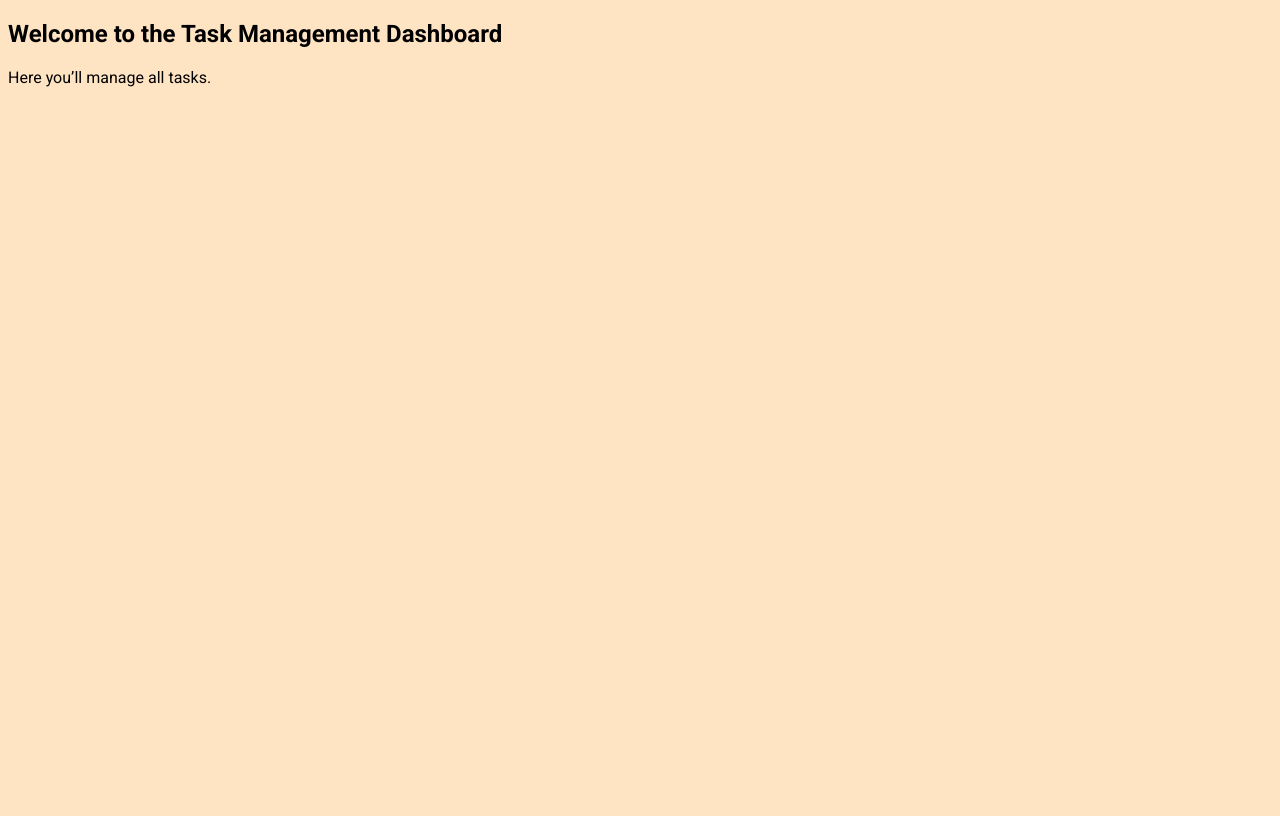
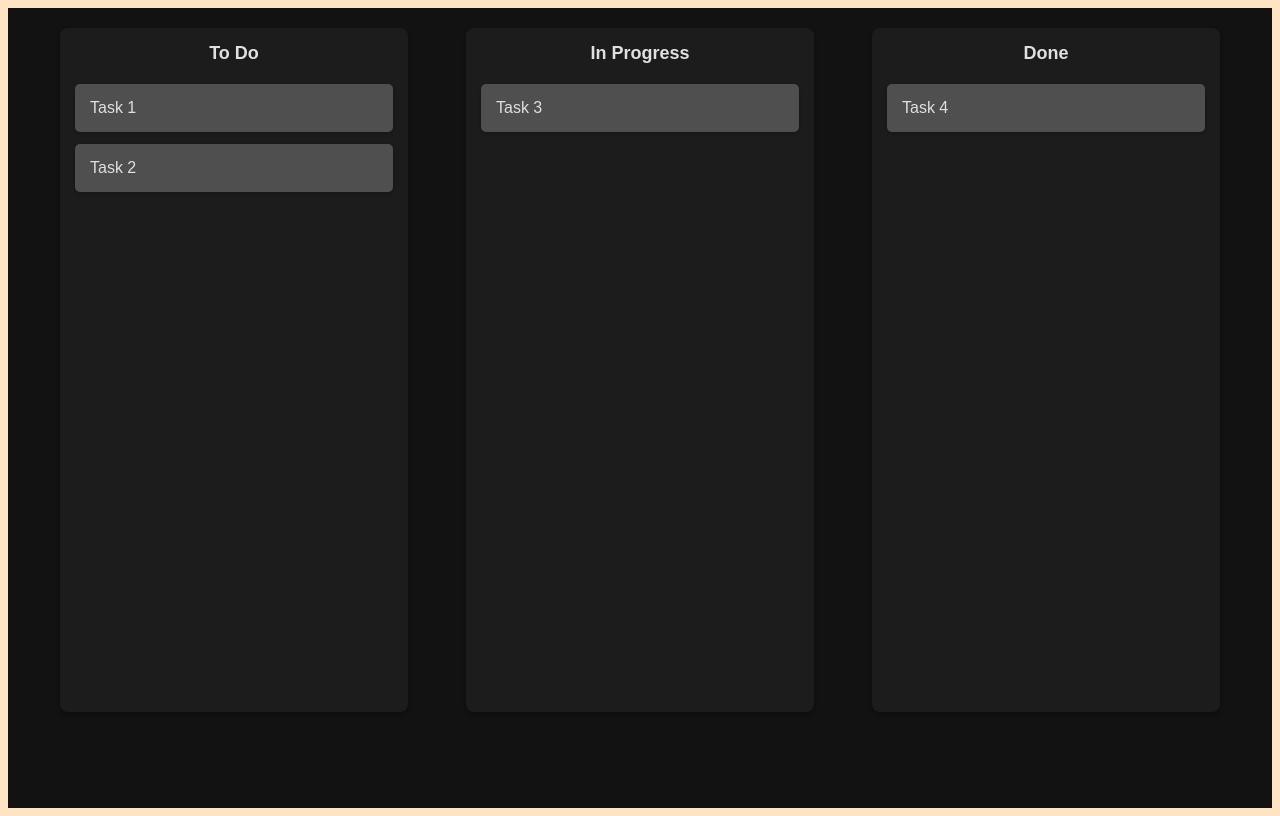
Before and after one commit to xballad/ASOS_FE, an Angular app in the folder asos-fe/: page /dashboard in a window 1280 px wide. Built offline with nearby package versions, Linux system fonts and the light colour scheme.

Commit message:
uprava front-end

```diff
--- a/asos-fe/angular.json
+++ b/asos-fe/angular.json
@@ -105,5 +105,8 @@
         }
       }
     }
+  },
+  "cli": {
+    "analytics": false
   }
 }
--- a/asos-fe/src/app/features/auth/login/login.component.css
+++ b/asos-fe/src/app/features/auth/login/login.component.css
@@ -1,87 +1,114 @@
-.login-container {
-    max-width: 400px;
-    margin: 50px auto;
-    padding: 20px;
-    border: 1px solid #ccc;
-    border-radius: 8px;
-    box-shadow: 0 2px 10px rgba(0, 0, 0, 0.1);
-    background-color: #f9f9f9;
+/* Global Styles */
+* {
+  margin: 0;
+  padding: 0;
+  box-sizing: border-box;
 }
 
-h2 {
+body {
+  font-family: Arial, sans-serif;
+  background-color: #121212; /* Dark background */
+  color: #e0e0e0; /* Light text */
+  height: 100vh;
+  display: flex;
+  justify-content: center;
+  align-items: center;
+}
+
+/* Centering the login form */
+.login-container {
+  background-color: #1c1c1c;
+  border-radius: 8px;
+  padding: 30px;
+  box-shadow: 0 4px 8px rgba(0, 0, 0, 0.4);
+  width: 130%;
+  max-width: 400px;
   text-align: center;
+}
+
+.logo-container img {
+  width: 150px;
   margin-bottom: 20px;
 }
 
+/* Title Styling */
+h2 {
+  font-size: 24px;
+  margin-bottom: 20px;
+  color: #f1f1f1; /* Light color */
+}
+
+/* Form Styles */
 .form-group {
-    margin-bottom: 15px;
+  margin-bottom: 20px;
+  text-align: left;
 }
 
 label {
+  font-size: 14px;
+  font-weight: 600;
+  color: #b3b3b3; /* Lighter text */
   display: block;
-    font-weight: bold;
   margin-bottom: 5px;
 }
 
-input[type="text"],
-input[type="password"] {
+input {
   width: 100%;
   padding: 10px;
-    border: 1px solid #ccc;
+  margin: 5px 0;
+  border: 1px solid #444;
   border-radius: 4px;
-    box-sizing: border-box;
+  background-color: #333;
+  color: #fff;
 }
 
-input[type="text"]:focus,
-input[type="password"]:focus {
-    border-color: #007bff;
+input:focus {
   outline: none;
-    box-shadow: 0 0 5px rgba(0, 123, 255, 0.5);
+  border-color: #ff9800; /* Orange border on focus */
 }
 
 small {
-    color: red;
+  font-size: 12px;
+  color: #f44336; /* Red color for error messages */
+  display: block;
+  margin-top: 5px;
 }
 
+/* Button Styles */
 button {
-    width: 100%;
-    padding: 10px;
-    background-color: #007bff;
-    color: white;
+  width: calc(70% - 20px);
+  padding: 12px;
+  background-color: #ff9800;
   border: none;
   border-radius: 4px;
+  color: white;
+  font-size: 16px;
   cursor: pointer;
 }
 
 button:disabled {
-    background-color: #ccc;
-    cursor: not-allowed;
+  background-color: #555;
 }
 
 button:hover:not(:disabled) {
-    background-color: #0056b3;
+  background-color: #ff5722;
 }
 
+/* Register link */
 .register-link {
-    text-align: center;
   margin-top: 20px;
 }
 
+.register-link p {
+  font-size: 14px;
+  color: #b3b3b3;
+}
+
 .register-link a {
-    color: #007bff;
+  color: #ff9800;
   text-decoration: none;
 }
 
 .register-link a:hover {
   text-decoration: underline;
 }
-
-.logo-container {
-    text-align: center;
-    margin-bottom: 20px;
-  }
-
-  .logo {
-    max-width: 100px; /* Adjust size as needed */
-    height: auto;
-  }
--- a/asos-fe/src/app/features/auth/login/login.component.html
+++ b/asos-fe/src/app/features/auth/login/login.component.html
@@ -1,3 +1,4 @@
+<body>
 <div class="login-container">
   <div class="logo-container">
     <img src="../../../../assets/images/logoAs.jpg" alt="Logo" class="logo" />
@@ -22,10 +23,11 @@
       </div>
     </div>
 
-      <button type="submit" [disabled]="loginForm.invalid">Login</button>
+    <button type="submit" >Login</button>
   </form>
 
   <div class="register-link">
     <p>Don't have an account? <a routerLink="/register">Register here</a></p>
   </div>
 </div>
+</body>
--- a/asos-fe/src/app/features/auth/register/register.component.css
+++ b/asos-fe/src/app/features/auth/register/register.component.css
@@ -1,94 +1,126 @@
-.registration-container {
-    max-width: 600px; /* Increased width of the form */
-    margin: 0 auto; /* Center the form horizontally */
-    padding: 20px;
-    background-color: white; /* Light background color */
-    border-radius: 8px; /* Rounded corners */
-    box-shadow: 0 2px 10px rgba(0, 0, 0, 0.1); /* Subtle shadow */
+/* Základné nastavenia */
+* {
+  margin: 0;
+  padding: 0;
+  box-sizing: border-box;
 }
 
+body {
+  display: flex;
+  justify-content: center; /* Horizontálne centrovanie */
+  align-items: center; /* Vertikálne centrovanie */
+  height: 100vh; /* Zabezpečí, že kontajner bude mať výšku celej obrazovky */
+  background-color: #121212; /* Tmavé pozadie */
+  color: #e0e0e0; /* Svetlý text */
+}
+.register-h2{
+  font-size: 24px;
+  margin-bottom: 20px;
+}
+
+/* Registrovací kontajner */
+.registration-container {
+  max-width: 600px; /* Zvýšená šírka formulára */
+  margin: 0 auto; /* Horizontálne centrovanie formulára */
+  padding: 20px;
+  background-color: #1c1c1c; /* Tmavé pozadie */
+  border-radius: 8px; /* Zaoblené rohy */
+  box-shadow: 0 2px 10px rgba(0, 0, 0, 0.1); /* Jemný tieň */
+}
+
+/* Nadpis */
 h2 {
   text-align: center;
-    color: #333; /* Darker text color for the heading */
+  color: #f1f1f1; /* Svetlý text pre nadpis */
 }
 
+/* Formulárové skupiny */
 .form-group {
   margin-bottom: 15px;
-    margin-right: 10px; /* Space between form groups */
+  margin-right: 10px; /* Medzera medzi formovými skupinami */
 }
 
 .name-surname {
-    display: flex; /* Align name and surname horizontally */
-    justify-content: space-between; /* Space between name and surname */
+  display: flex; /* Horizontálne zarovnanie mena a priezviska */
+  justify-content: space-between; /* Medzera medzi menom a priezviskom */
 }
 
 .name-surname div {
-    flex: 1; /* Allow each to take equal width */
-    margin-right: 15px; /* Space between name and surname */
+  flex: 1; /* Každý zaberá rovnakú šírku */
+  margin-right: 15px; /* Medzera medzi menom a priezviskom */
 }
 
 .name-surname div:last-child {
-    margin-right: 0; /* No margin for the last child */
+  margin-right: 0; /* Žiadna medzera pre posledný element */
 }
 
 label {
-    display: block; /* Labels on top of inputs */
-    color: #555; /* Darker color for labels */
+  display: block; /* Popisy nad vstupnými poliami */
+  color: #b3b3b3; /* Svetlá farba pre popisy */
 }
 
 input {
-    width: calc(100% - 20px); /* Full width input with padding adjustment */
-    padding: 10px; /* Padding for inputs */
-    border: 1px solid #ccc; /* Light border */
-    border-radius: 4px; /* Rounded corners */
-    margin-top: 5px; /* Space between label and input */
-    margin-left: 10px; /* Gap from left */
-    margin-right: 10px; /* Gap from right */
+  width: calc(100%); /* Vstupy na celú šírku s nastavením paddingu */
+  padding: 10px; /* Padding pre vstupy */
+  border: 1px solid #444; /* Tmavý rámik */
+  border-radius: 4px; /* Zaoblené rohy */
+  margin-top: 5px; /* Medzera medzi popisom a vstupom */
+  /*margin-left: 10px; !* Medzera zľava *!*/
+  /*margin-right: 10px; !* Medzera sprava *!*/
+  background-color: #333; /* Tmavé pozadie pre vstupy */
+  color: #fff; /* Biela farba textu */
 }
 
+input:focus {
+  outline: none;
+  border-color: #ff9800; /* Oranžová farba pri zaostrení */
+}
+
+
+/* Tlačidlo */
 button {
-    background-color: #4CAF50; /* Green button */
-    color: white; /* White text color */
-    padding: 10px; /* Padding for button */
-    border: none; /* No border */
-    border-radius: 4px; /* Rounded corners */
-    cursor: pointer; /* Pointer cursor */
-    width: calc(100% - 20px); /* Full width button with padding adjustment */
-    margin-left: 10px; /* Gap from left */
-    margin-right: 10px; /* Gap from right */
+  padding: 12px;
+  background-color: #ff9800;
+  border: none;
+  border-radius: 4px;
+  color: white;
+  font-size: 16px;
+  cursor: pointer;
+  width: calc(70% - 20px);
+  margin: 0 auto; /* Automatické okraje na zarovnanie do stredu */
+  display: block; /* Aby sa tlačidlo zobrazovalo ako blok, čo umožní vycentrovanie */
 }
 
 button:hover {
-    background-color: #45a049; /* Darker green on hover */
+  background-color: #ff5722; /* Tmavšia oranžová pri hover */
 }
 
 small {
-    color: red; /* Red color for error messages */
+  color: #f44336; /* Červená farba pre chybové hlásenia */
 }
 
 .terms-label {
-    display: flex; /* Aligns checkbox and text in a row */
-    align-items: self-start; /* Center vertically */
+  display: flex; /* Zarovná checkbox a text do jedného riadku */
+  align-items: self-start; /* Vertikálne centrovanie */
 }
 
 input[type="checkbox"] {
   margin-left: -130px;
-    margin-right: -200px; /* Adds space between checkbox and text */
+  margin-right: -180px; /* Medzera medzi checkboxom a textom */
 }
 
-
-/* Make the form responsive on smaller screens */
+/* Responzívne zobrazenie na menších obrazovkách */
 @media (max-width: 600px) {
   .name-surname {
-        flex-direction: column; /* Stack name and surname on small screens */
+    flex-direction: column; /* Stohovanie mena a priezviska na malých obrazovkách */
   }
 
   .name-surname div {
-        margin-right: 0; /* No margin for the last child */
-        margin-bottom: 10px; /* Space between stacked inputs */
+    margin-right: 0; /* Žiadna medzera pre posledný element */
+    margin-bottom: 10px; /* Medzera medzi stohovanými vstupmi */
   }
 
   .name-surname div:last-child {
-        margin-bottom: 0; /* No margin for the last child */
+    margin-bottom: 0; /* Žiadna medzera pre posledný element */
   }
 }
--- a/asos-fe/src/app/features/dashboard/home/home.component.css
+++ b/asos-fe/src/app/features/dashboard/home/home.component.css
@@ -0,0 +1,79 @@
+/* Základné nastavenia */
+* {
+  margin: 0;
+  padding: 0;
+  box-sizing: border-box;
+}
+
+body {
+  font-family: Arial, sans-serif;
+  background-color: #121212; /* Tmavé pozadie */
+  color: #e0e0e0; /* Svetlý text */
+}
+
+h2 {
+  font-size: 18px;
+  text-align: center;
+  color: #ddd; /* Svetlá farba pre nadpisy */
+  margin-bottom: 15px;
+}
+
+/* Board kontajner */
+.board {
+  display: flex;
+  justify-content: space-between;
+  padding: 20px;
+  height: 100vh;
+  overflow: hidden;
+  width: 100%; /* Nastavte šírku na 100% */
+  max-width: 1200px; /* Maximálna šírka pre board */
+  margin: 0 auto; /* Toto zarovná board do stredu */
+}
+
+/* Stĺpec */
+.column {
+  width: 30%;
+  background-color: #1c1c1c; /* Tmavý stĺpec */
+  border-radius: 8px;
+  box-shadow: 0 2px 4px rgba(0, 0, 0, 0.3);
+  padding: 15px;
+  height: 90%;
+  overflow-y: auto;
+}
+
+.column h2 {
+  margin-bottom: 20px;
+}
+
+/* Zoznam úloh */
+.task-list {
+  display: flex;
+  flex-direction: column;
+  gap: 12px;
+}
+
+/* Úloha */
+.task {
+  background-color: #4f4f4f; /* Tmavá farba pre úlohy */
+  padding: 15px;
+  border-radius: 5px;
+  box-shadow: 0 2px 4px rgba(0, 0, 0, 0.2);
+  cursor: pointer;
+  transition: background-color 0.3s ease, transform 0.2s ease;
+}
+
+.task:hover {
+  background-color: #616161; /* Svetlejšia farba pri prechode myšou */
+  transform: scale(1.05);
+}
+
+/* Efekty pri presúvaní */
+.task.dragging {
+  opacity: 0.5;
+  background-color: #777; /* Trochu svetlejší pri ťahaní */
+}
+
+/* Tmavý vzhľad pre prázdne miesta */
+.column h2 {
+  color: #e0e0e0;
+}
--- a/asos-fe/src/app/features/dashboard/home/home.component.html
+++ b/asos-fe/src/app/features/dashboard/home/home.component.html
@@ -1,2 +1,35 @@
-<h2>Welcome to the Task Management Dashboard</h2>
-<p>Here you’ll manage all tasks.</p>
+<!DOCTYPE html>
+<html lang="en">
+<head>
+  <meta charset="UTF-8">
+  <meta name="viewport" content="width=device-width, initial-scale=1.0">
+  <title>Task Manager</title>
+  <link rel="stylesheet" href="home.component.css">
+</head>
+<body>
+
+  <div class="board">
+    <div class="column">
+      <h2>To Do</h2>
+      <div class="task-list" id="todo">
+        <div class="task">Task 1</div>
+        <div class="task">Task 2</div>
+      </div>
+    </div>
+
+    <div class="column">
+      <h2>In Progress</h2>
+      <div class="task-list" id="in-progress">
+        <div class="task">Task 3</div>
+      </div>
+    </div>
+
+    <div class="column">
+      <h2>Done</h2>
+      <div class="task-list" id="done">
+        <div class="task">Task 4</div>
+      </div>
+    </div>
+  </div>
+</body>
+</html>
```
Also changed, not shown: asos-fe/src/app/features/auth/register/register.component.html (+5 -3 lines). Lines whose indentation alone changed are shown as unchanged.
